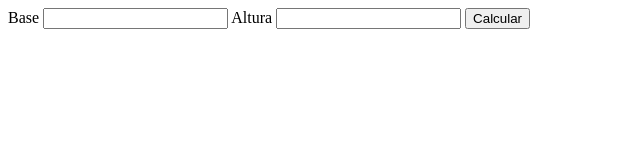
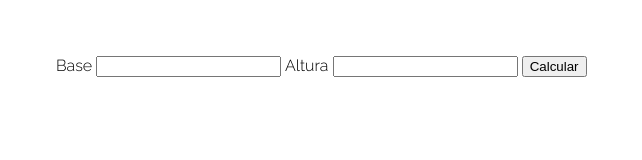
Before and after one commit to Fernando74lr/web-fer-lopez-ago2021, a plain HTML site: page operadores/index.html in a window 1280 px wide. Shown: the whole page, without its empty margins (0-642 px from the left). Drawn offline with Linux system fonts and the light colour scheme.

Commit message:
Operadores (triangulo css)

```diff
--- a/operadores/index.html
+++ b/operadores/index.html
@@ -19,6 +19,7 @@
 
     <div id="resultado"></div>
 
+    <link rel="stylesheet" href="triangulo.css">
     <script src="./triangulo.js"></script>
 
 </body>
--- /dev/null
+++ b/operadores/triangulo.css
@@ -0,0 +1,8 @@
+@import url('https://fonts.googleapis.com/css?family=Raleway:300,700');
+
+body {
+    background: '#2E9CE6';
+    padding: 3em;
+    font-family: 'Raleway', 'Arial';
+    color: "#ffffff";
+}
```
